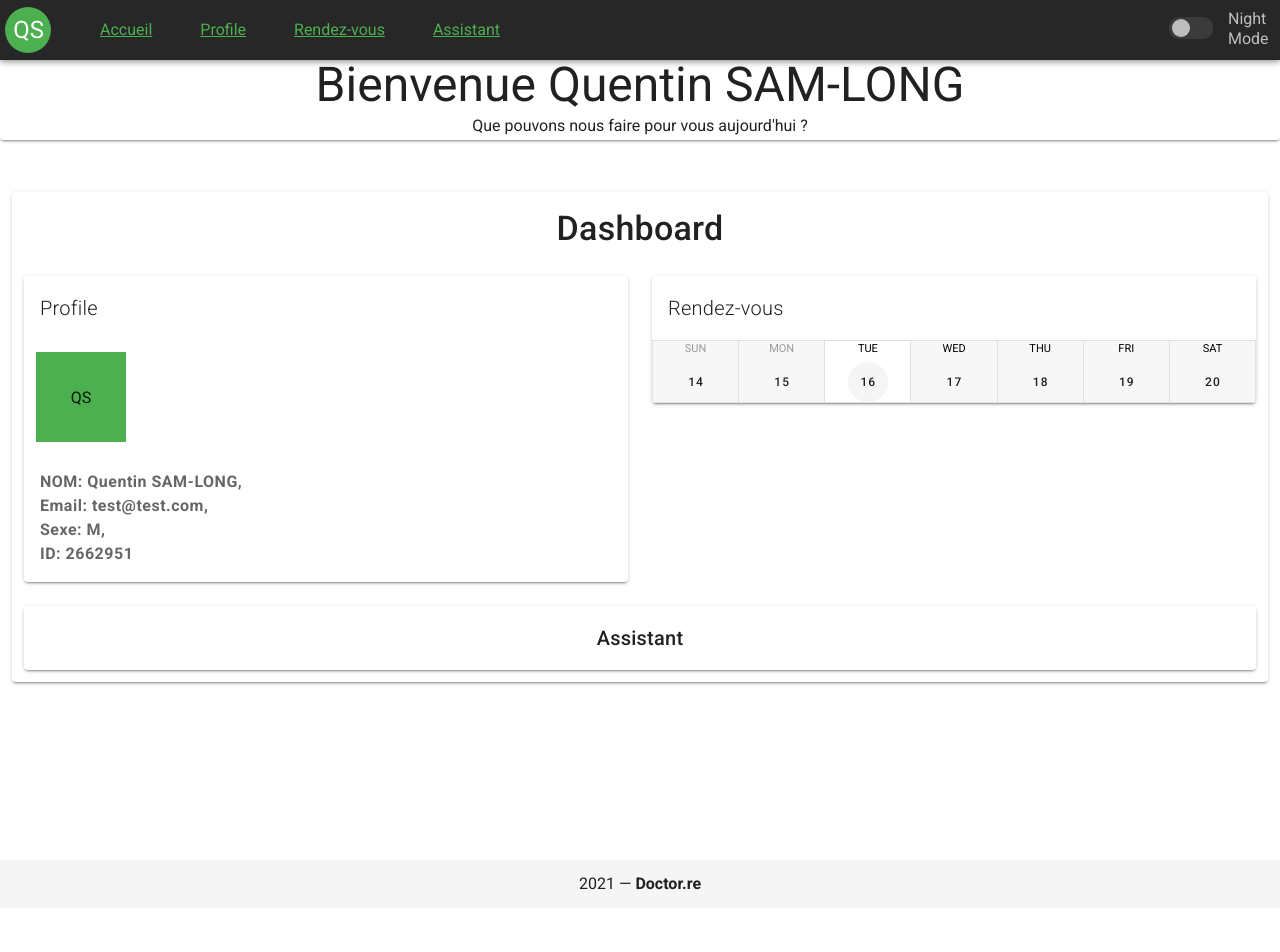
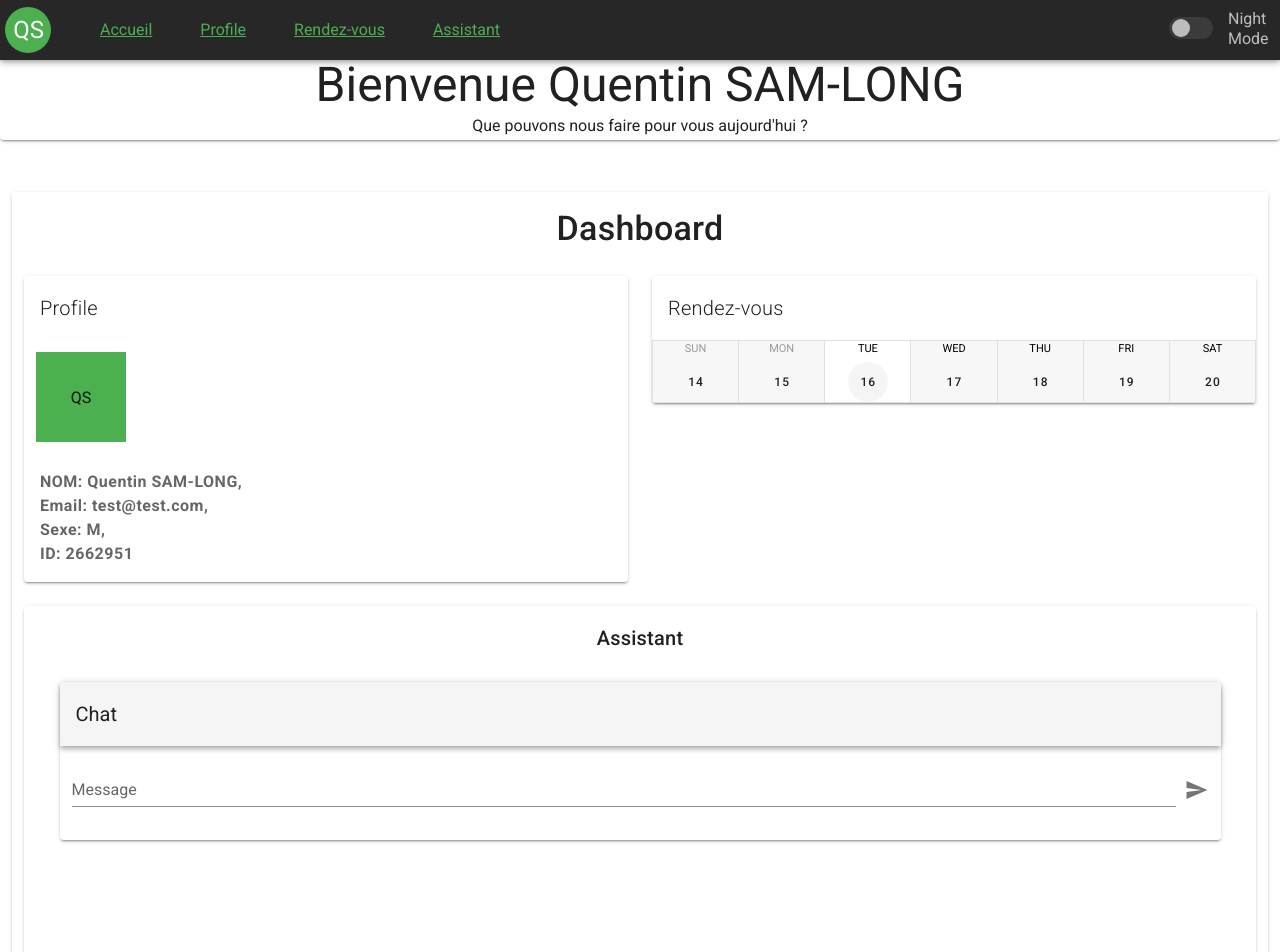
Before and after one commit to atzisb-kozak/Doctor-Project-Front-end, a Nuxt app: page /patient/patient_index in a window 1280 px wide. Shown: the top 952 px of the page. Before the commit the page ends 908 px from the top, so only its background shows below. Built offline with nearby package versions, Linux system fonts and the light colour scheme.

Commit message:
[Feat](bot) checkpoint pre-chat

```diff
--- a/pages/patient/patient_index.vue
+++ b/pages/patient/patient_index.vue
@@ -63,11 +63,44 @@
           </v-row>
 
           <v-row>
-            <v-col align-self="center">
+            <v-col>
               <v-card>
                 <v-card-title class="justify-center">
                   Assistant
                 </v-card-title>
+
+              <v-container>
+                <v-app>
+                  <v-card>
+
+                    <v-app-bar>
+                      <v-app-bar-title>
+                        Chat
+                      </v-app-bar-title>
+                    </v-app-bar>
+
+
+
+                    <v-row justify="end">
+                      <v-container>
+                      <v-col>
+                        <v-text-field
+                        v-model="msg"
+                        label="Message"
+                        type="text"
+                        clearable
+                        clear-icon="mdi-close-circle"
+                        append-outer-icon="mdi-send"
+                        @click:append-outer="sendmsg">
+                        </v-text-field>
+                      </v-col>
+                      </v-container>
+                    </v-row>
+
+                  </v-card>
+                </v-app>
+              </v-container>
+
               </v-card>
             </v-col>
           </v-row>
@@ -81,8 +114,7 @@
 
 <script>
 export default {
-  data(){
-    return {
+  data: () => ({
     user:{
       initials: 'QS',
       fullName: 'Quentin SAM-LONG',
@@ -90,7 +122,12 @@ export default {
       sex: 'M',
       ID: '2662951',
     },
-    };
+
+  }),
+  methods:{
+    sendmsg() {
+      this.msg='';
+    }
   },
   layout : 'patient_layout'
 };
```
Lines whose indentation alone changed are shown as unchanged.
